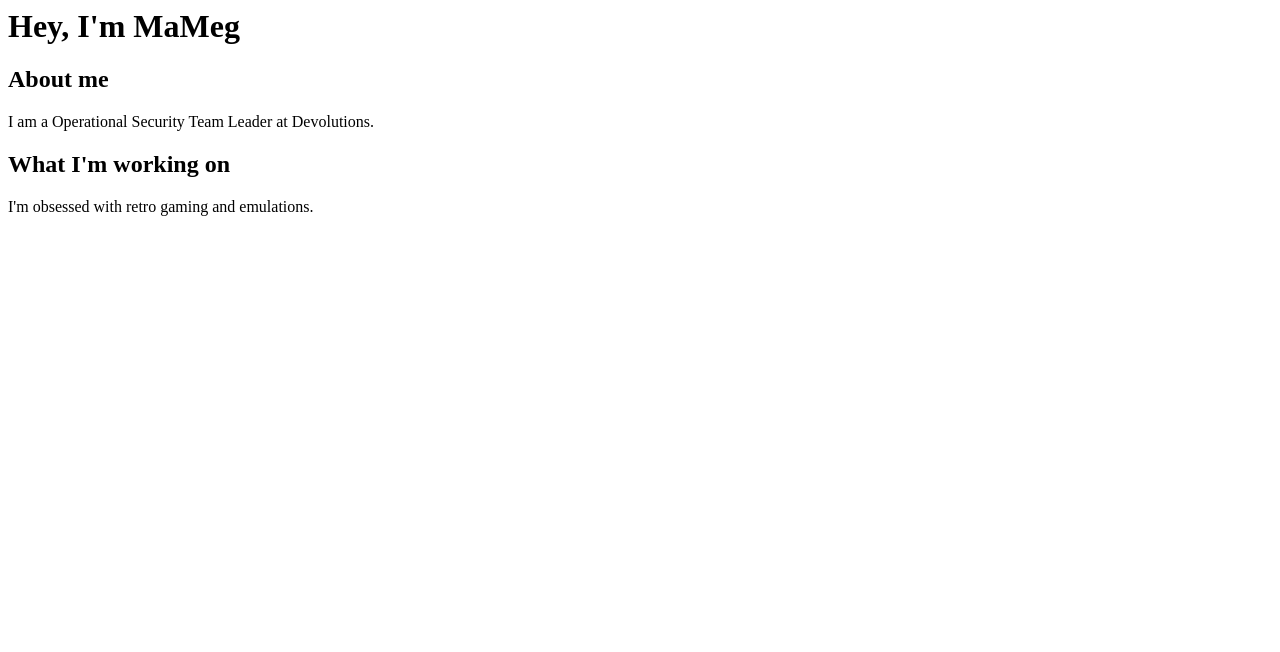
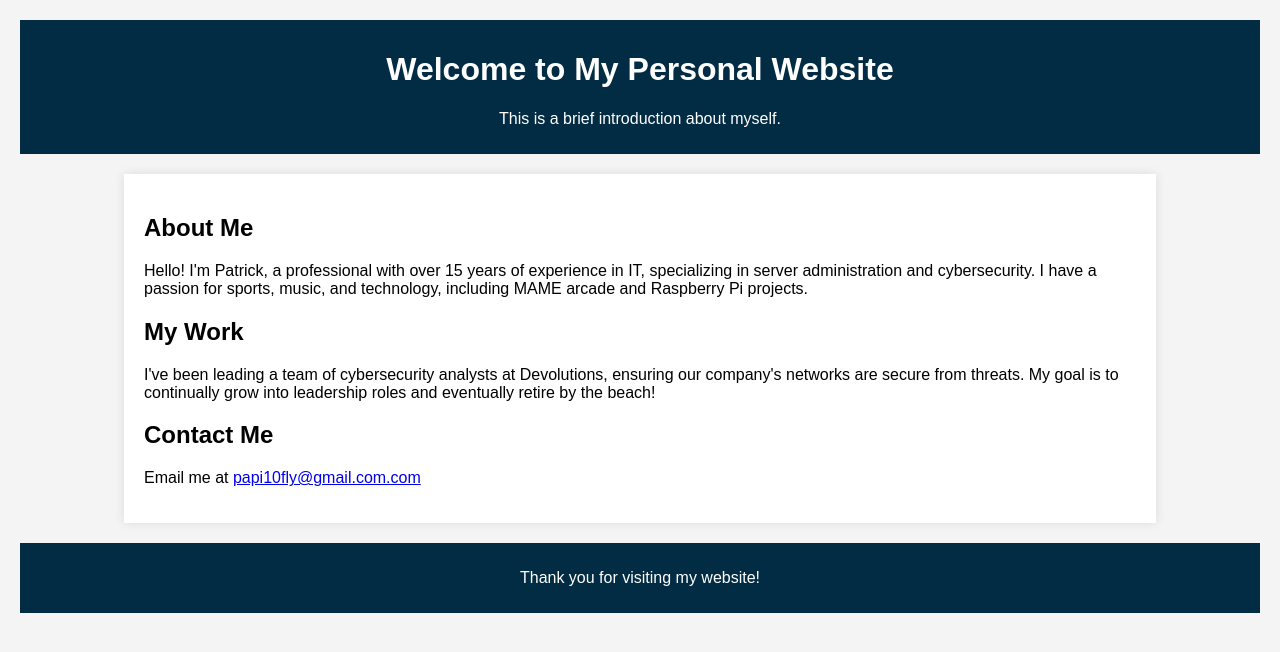
Before and after one commit to M4M3g/mywebsite, a plain HTML site: page index.html in a window 1280 px wide. Drawn offline with Linux system fonts and the light colour scheme.

Commit message:
Update index.html

```diff
--- a/index.html
+++ b/index.html
@@ -1,15 +1,46 @@
-<html>
-    <h1>
-        Hey, I'm MaMeg
-    </h1>
-    <body>
-        <h2>About me</h2>
-        <p>
-            I am a Operational Security Team Leader at Devolutions.
-        </p>
-        <h2>What I'm working on</h2>
-        <p>
-            I'm obsessed with retro gaming and emulations.
-        </p>
-    </body>
+<!DOCTYPE html>
+<html lang="en">
+<head>
+    <meta charset="UTF-8">
+    <meta name="viewport" content="width=device-width, initial-scale=1.0">
+    <title>Your Name</title>
+    <style>
+        body {
+            font-family: Arial, sans-serif;
+            background: #f4f4f4;
+            margin: 0;
+            padding: 20px;
+        }
+        header, footer {
+            background: #022c43;
+            color: white;
+            padding: 10px 20px;
+            text-align: center;
+        }
+        .content {
+            margin: 20px auto;
+            width: 80%;
+            background: white;
+            padding: 20px;
+            box-shadow: 0 0 10px rgba(0,0,0,0.1);
+        }
+    </style>
+</head>
+<body>
+    <header>
+        <h1>Welcome to My Personal Website</h1>
+        <p>This is a brief introduction about myself.</p>
+    </header>
+    <div class="content">
+        <h2>About Me</h2>
+        <p>Hello! I'm Patrick, a professional with over 15 years of experience in IT, specializing in server administration and cybersecurity. I have a passion for sports, music, and technology, including MAME arcade and Raspberry Pi projects.</p>
+        <h2>My Work</h2>
+        <p>I've been leading a team of cybersecurity analysts at Devolutions, ensuring our company's networks are secure from threats. My goal is to continually grow into leadership roles and eventually retire by the beach!</p>
+        <h2>Contact Me</h2>
+        <p>Email me at <a href="mailto:papi10fly@gmail.com.com">papi10fly@gmail.com.com</a></p>
+    </div>
+    <footer>
+        <p>Thank you for visiting my website!</p>
+    </footer>
+</body>
 </html>
```
